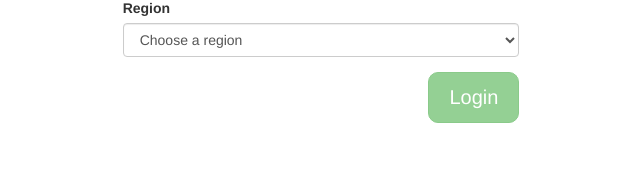
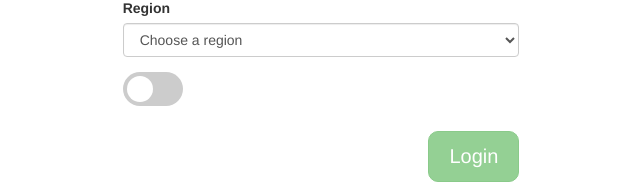
Before and after one commit to allthingsclowd/K5-Admin-Console, an Angular app in the folder K5-Password-Retrevial/: page / in a window 1280 px wide. Shown: the part 584-768 px from the top of the page, without its empty margins (319-959 px from the left). Built offline with nearby package versions, Linux system fonts and the light colour scheme.

Commit message:
Added toggle for K5 Proxy for APIGEE Demo

```diff
--- a/K5-Password-Retrevial/src/app/login.component.css
+++ b/K5-Password-Retrevial/src/app/login.component.css
@@ -10,3 +10,62 @@
     right: 0;
     margin: auto;
   }
+
+  /* The switch - the box around the slider */
+.switch {
+  position: relative;
+  display: inline-block;
+  width: 60px;
+  height: 34px;
+}
+
+/* Hide default HTML checkbox */
+.switch input {display:none;}
+
+/* The slider */
+.slider {
+  position: absolute;
+  cursor: pointer;
+  top: 0;
+  left: 0;
+  right: 0;
+  bottom: 0;
+  background-color: #ccc;
+  -webkit-transition: .4s;
+  transition: .4s;
+}
+
+.slider:before {
+  position: absolute;
+  content: "";
+  height: 26px;
+  width: 26px;
+  left: 4px;
+  bottom: 4px;
+  background-color: white;
+  -webkit-transition: .4s;
+  transition: .4s;
+}
+
+input:checked + .slider {
+  background-color: #2196F3;
+}
+
+input:focus + .slider {
+  box-shadow: 0 0 1px #2196F3;
+}
+
+input:checked + .slider:before {
+  -webkit-transform: translateX(26px);
+  -ms-transform: translateX(26px);
+  transform: translateX(26px);
+}
+
+/* Rounded sliders */
+.slider.round {
+  border-radius: 34px;
+}
+
+.slider.round:before {
+  border-radius: 50%;
+}
--- a/K5-Password-Retrevial/src/app/login.component.html
+++ b/K5-Password-Retrevial/src/app/login.component.html
@@ -62,6 +62,16 @@
             class="help-block">Please select a global region from the list
           </span>
         </div>
+        <div class="form-group">
+            <!-- CORS Proxy Toggle -->
+            <label class="switch">
+              <input type="checkbox"
+              id="k5cors"
+              formControlName="k5cors"
+              (change)="toggleK5Proxy()">
+              <span class="slider round"></span>
+            </label>
+          </div>
       </div>
       <div class="form-group" *ngIf="!loggedIn">
         <button type="button" class="pull-right btn-xl btn btn-success btn-large" [disabled]="!loginForm.get('loginData').valid" (click)="onLogin()">
@@ -72,9 +82,6 @@
           class="help-block error">Login Failure - Please check your K5 details and try again.
         </span>
       </div>
-
-
-
     </form>
 
 
--- a/K5-Password-Retrevial/src/app/login.component.ts
+++ b/K5-Password-Retrevial/src/app/login.component.ts
@@ -1,8 +1,10 @@
+import { UtilityService } from './services/utility.service';
 import { ComputeService } from './services/compute.service';
 import { IdentityService } from './services/identity.service';
 import { PasswordManagementService } from './services/password-management.service';
 import { Component, OnInit, OnChanges } from '@angular/core';
 import { FormControl, FormGroup, Validators } from '@angular/forms';
+import { BehaviorSubject } from 'rxjs/BehaviorSubject';
 
 @Component({
   selector: 'app-login',
@@ -14,22 +16,34 @@ export class LoginComponent implements OnInit {
   loginForm: FormGroup;
   loggedIn: boolean = false;
   failedLogIn: boolean = false;
-  //projects :any;
+  k5proxy:boolean = false;
 
-  constructor(private identityService: IdentityService) { }
+
+
+  constructor(private identityService: IdentityService,
+              private utilityService: UtilityService) { }
 
   ngOnInit() {
-    this.identityService.loggedIn.subscribe(status => this.loggedIn = status)
+    this.identityService.loggedIn.subscribe(status => this.loggedIn = status);
+    this.utilityService.userK5CORS.subscribe(proxy => this.k5proxy = proxy);
 
     this.loginForm = new FormGroup({
       'loginData': new FormGroup({
         'user': new FormControl(null, [Validators.required]),
         'password': new FormControl(null, [Validators.required]),
         'contract': new FormControl(null, [Validators.required]),
-        'region': new FormControl(null, [Validators.required])
+        'region': new FormControl(null, [Validators.required]),
+        'k5cors': new FormControl(null)
       })
     });
   }
+
+  toggleK5Proxy() {
+    console.log(this.k5proxy);
+    this.utilityService.changek5proxy(this.k5proxy);
+    console.log(this.k5proxy);
+  }
+
 
   onLogin() {
     this.identityService.login( this.loginForm.get('loginData.user').value,
--- a/K5-Password-Retrevial/src/app/services/identity.service.ts
+++ b/K5-Password-Retrevial/src/app/services/identity.service.ts
@@ -31,6 +31,7 @@ export class IdentityService {
     userRToken = this.userRegionalToken.asObservable();
     private userGlobalToken = new BehaviorSubject<Response>(null);
     userGToken = this.userGlobalToken.asObservable();
+
     // k5response: Response;
     // k5Globalresponse: Response;
     // loggedIn :boolean = false;
@@ -56,6 +57,8 @@ export class IdentityService {
 
         // this.computeService.userServers.subscribe(currentServers => this.servers = currentServers);
     }
+
+
 
     changeUsersInGroup(users: any) {
         this.usersInGroupList.next(users);
--- a/K5-Password-Retrevial/src/app/services/utility.service.ts
+++ b/K5-Password-Retrevial/src/app/services/utility.service.ts
@@ -1,9 +1,19 @@
 import { Injectable } from '@angular/core';
+import { BehaviorSubject } from 'rxjs/BehaviorSubject';
 
 @Injectable()
 export class UtilityService {
+    private userk5CORSproxy = new BehaviorSubject<boolean>(false);
+    userK5CORS = this.userk5CORSproxy.asObservable();
 
-  constructor() { }
+  constructor() {
+  }
+
+  changek5proxy(proxy: boolean) {
+    console.log(this.userk5CORSproxy.getValue());
+    this.userk5CORSproxy.next(!proxy);
+    console.log(this.userk5CORSproxy.getValue());
+  }
 
     convertStringToArrayBufferView(str: string)
     {
@@ -82,6 +92,7 @@ export class UtilityService {
 
     sendViaCORSProxy(URL: string) {
         console.log(URL);
+        if (this.userk5CORSproxy.getValue()) {
             // CORS PROXY URL
             //const corsProxy = 'http://localhost:2337/';https://corsproxy.uk-1.cf-app.net/
             const corsProxy = 'https://corsproxy.uk-1.cf-app.net/'
@@ -101,6 +112,9 @@ export class UtilityService {
             const proxyURL = corsProxy.concat(hostNamePort, urlWithoutHost);
             console.log(proxyURL);
             return proxyURL;
+        } else {
+            return URL;
+        }
 
     }
 
```
Lines whose indentation alone changed are shown as unchanged.
